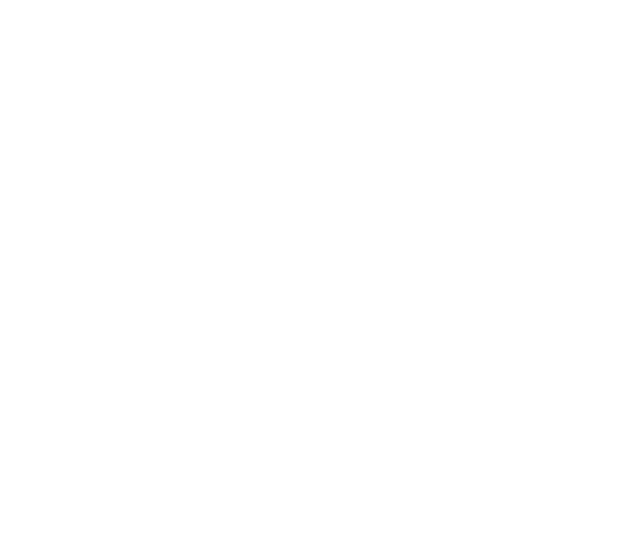
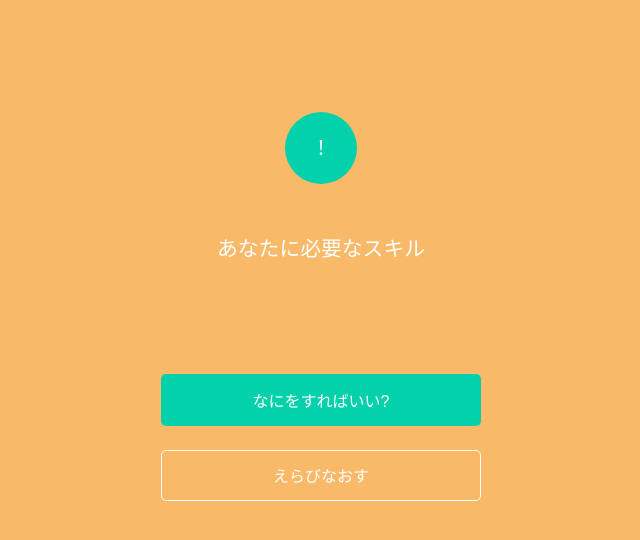
Before and after one commit to impv/frontend-adventure-guide, a React app: page /skill in a window 1280 px wide. Shown: the top 540 px of the page, without its empty margins (319-959 px from the left). Built offline with nearby package versions, Linux system fonts and the light colour scheme; the HTML template or start-up script is replaced by a standard one.

Commit message:
:sparkles: Add <SkillChart> page

```diff
--- a/src/pages/CheckList.tsx
+++ b/src/pages/CheckList.tsx
@@ -5,6 +5,8 @@
 import Page from '~/components/Page'
 import PageFooter from '~/components/PageFooter'
 import PageHeader from '~/components/PageHeader'
+
+import { Link } from 'react-router-dom'
 
 const wants = [
   'なにかしたいのだ',
@@ -22,8 +24,9 @@
       </CheckItem>
     ))}
     <PageFooter>
-      <Button type="primary">つぎへ</Button>
-      <Button type="outline">やっぱやめた</Button>
+      <Link to="/skill">
+        <Button type="primary">つぎへ</Button>
+      </Link>
     </PageFooter>
   </Page>
 )
--- /dev/null
+++ b/src/pages/SkillChart.tsx
@@ -0,0 +1,22 @@
+import * as React from 'react'
+
+import Button from '~/components/Button'
+import Page from '~/components/Page'
+import PageFooter from '~/components/PageFooter'
+import PageHeader from '~/components/PageHeader'
+
+import { Link } from 'react-router-dom'
+
+const CheckList: React.StatelessComponent = () => (
+  <Page>
+    <PageHeader iconText="!">あなたに必要なスキル</PageHeader>
+    <PageFooter>
+      <Button type="primary">なにをすればいい?</Button>
+      <Link to="/">
+        <Button type="outline">えらびなおす</Button>
+      </Link>
+    </PageFooter>
+  </Page>
+)
+
+export default CheckList
--- a/src/router/index.tsx
+++ b/src/router/index.tsx
@@ -5,9 +5,13 @@
 import store from '~/store'
 
 import CheckList from '~/pages/CheckList'
+import SkillChart from '~/pages/SkillChart'
 
 export const ConnectedRouter: React.SFC = () => (
   <BrowserRouter>
-    <Route exact path="/" component={CheckList} />
+    <div>
+      <Route exact path="/" component={CheckList} />
+      <Route exact path="/skill" component={SkillChart} />
+    </div>
   </BrowserRouter>
 )
```
